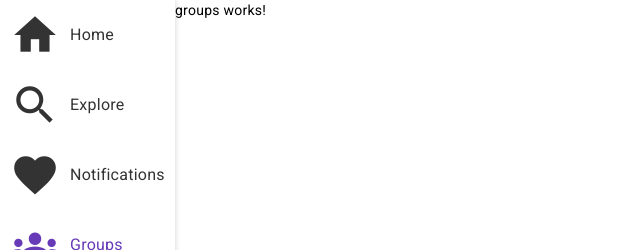
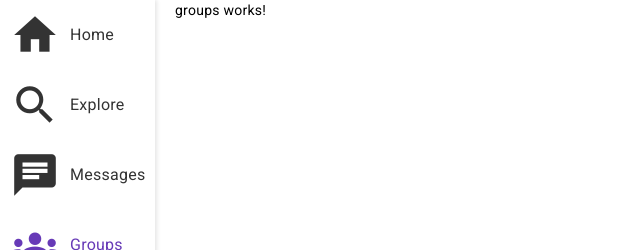
Before and after one commit to angelopra/social-network, an Angular app: page /groups in a window 1280 px wide. Shown: the top 250 px of the page, without its empty margins (0-640 px from the left). Built offline with nearby package versions, Linux system fonts and the light colour scheme; sample sign-in values are in the browser's storage.

Commit message:
change notifications to messages

```diff
--- a/src/app/components/menu/menu.component.html
+++ b/src/app/components/menu/menu.component.html
@@ -8,9 +8,9 @@
       <mat-icon>search</mat-icon>
       <label>Explore</label>
     </a>
-    <a matRipple aria-label="Notifications" routerLink="/notifications" routerLinkActive="active">
-      <mat-icon>favorite</mat-icon>
-      <label>Notifications</label>
+    <a matRipple aria-label="Notifications" routerLink="/chats" routerLinkActive="active">
+      <mat-icon>chat</mat-icon>
+      <label>Messages</label>
     </a>
     <a matRipple aria-label="Groups" routerLink="/groups" routerLinkActive="active">
       <mat-icon>groups</mat-icon>
--- /dev/null
+++ b/src/app/groups/groups.component.html
@@ -0,0 +1 @@
+<p>groups works!</p>
```
Also changed, not shown: src/app/groups/groups.component.ts (added, +10 -0 lines), src/app/groups/groups.component.scss (added), 1 other file (tests, documents, lock files or other folders).
